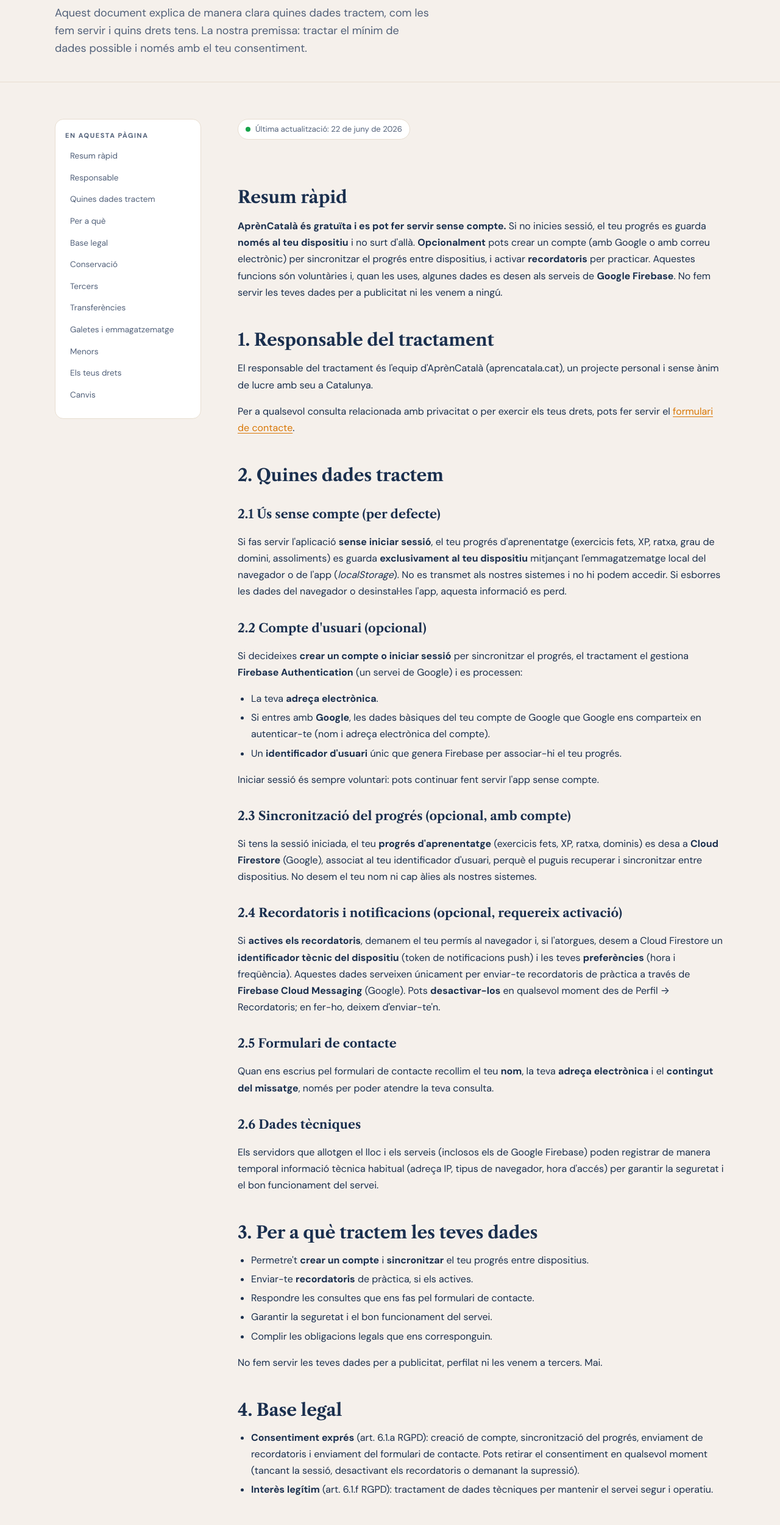
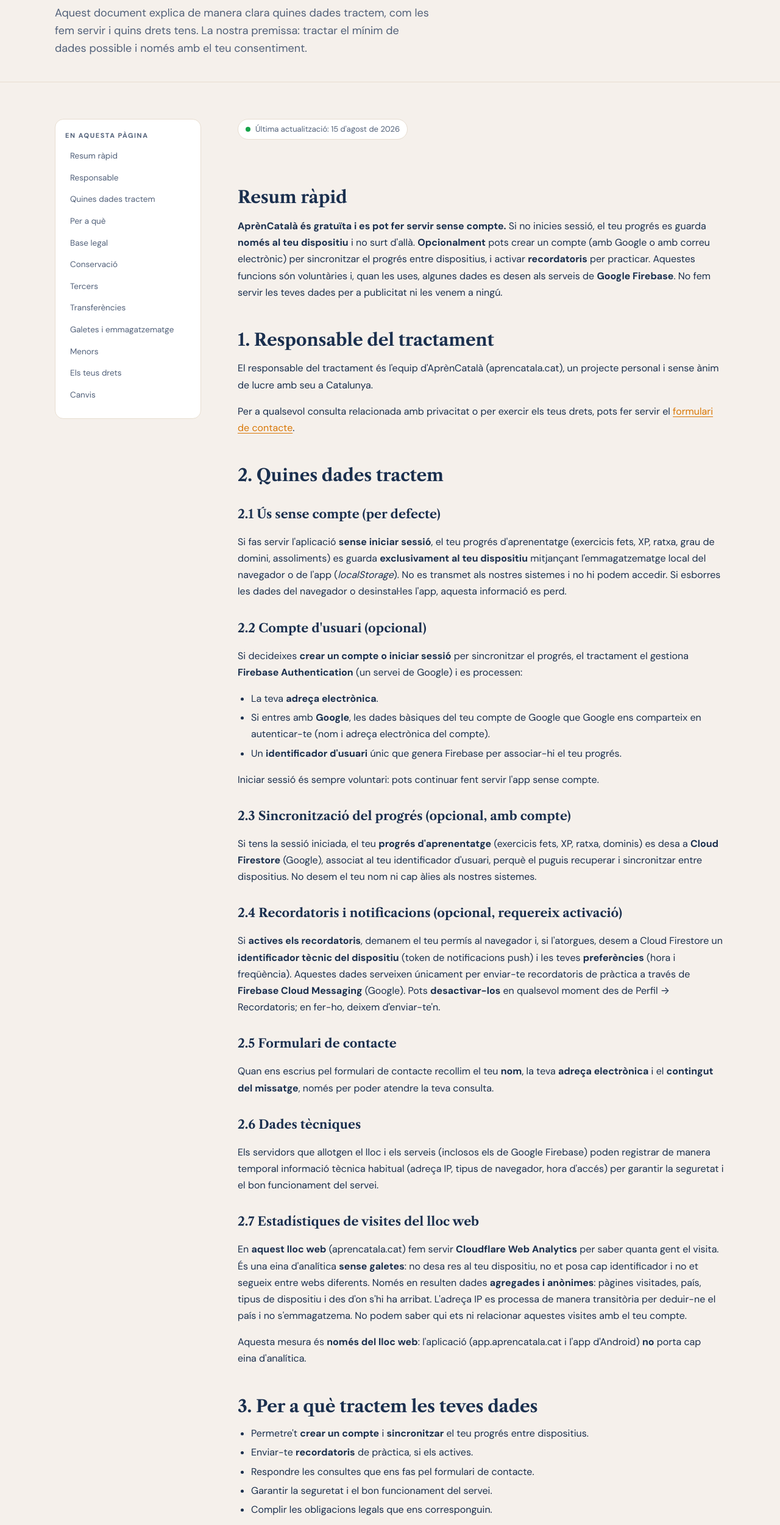
Before and after one commit to ncalbet/aprencatala-web, a plain HTML site: page privacitat.html in a window 1280 px wide. Shown: the part 270-2771 px from the top of the page at 61% size. Drawn offline with nearby package versions, Linux system fonts and the light colour scheme.

Commit message:
Declara l'analítica de visites a la política de privacitat
Nou apartat 2.7, Cloudflare als tercers i a les transferències, i base
legal d'interès legítim. Es fa constar que la mesura és només del lloc
web i que l'app no porta cap analítica, perquè la política també és la
que es declara a Play.

Co-Authored-By: Claude Opus 5 <noreply@anthropic.com>

```diff
--- a/privacitat.html
+++ b/privacitat.html
@@ -60,7 +60,7 @@
       </aside>
 
       <article class="prose reveal">
-        <span class="updated"><span class="dot"></span>Última actualització: 22 de juny de 2026</span>
+        <span class="updated"><span class="dot"></span>Última actualització: 15 d'agost de 2026</span>
 
         <h2 id="resum">Resum ràpid</h2>
         <p><b>AprènCatalà és gratuïta i es pot fer servir sense compte.</b> Si no inicies sessió, el teu progrés es guarda <b>només al teu dispositiu</b> i no surt d'allà. <b>Opcionalment</b> pots crear un compte (amb Google o amb correu electrònic) per sincronitzar el progrés entre dispositius, i activar <b>recordatoris</b> per practicar. Aquestes funcions són voluntàries i, quan les uses, algunes dades es desen als serveis de <b>Google Firebase</b>. No fem servir les teves dades per a publicitat ni les venem a ningú.</p>
@@ -95,6 +95,10 @@
         <h3>2.6 Dades tècniques</h3>
         <p>Els servidors que allotgen el lloc i els serveis (inclosos els de Google Firebase) poden registrar de manera temporal informació tècnica habitual (adreça IP, tipus de navegador, hora d'accés) per garantir la seguretat i el bon funcionament del servei.</p>
 
+        <h3>2.7 Estadístiques de visites del lloc web</h3>
+        <p>En <b>aquest lloc web</b> (aprencatala.cat) fem servir <b>Cloudflare Web Analytics</b> per saber quanta gent el visita. És una eina d'analítica <b>sense galetes</b>: no desa res al teu dispositiu, no et posa cap identificador i no et segueix entre webs diferents. Només en resulten dades <b>agregades i anònimes</b>: pàgines visitades, país, tipus de dispositiu i des d'on s'hi ha arribat. L'adreça IP es processa de manera transitòria per deduir-ne el país i no s'emmagatzema. No podem saber qui ets ni relacionar aquestes visites amb el teu compte.</p>
+        <p>Aquesta mesura és <b>només del lloc web</b>: l'aplicació (app.aprencatala.cat i l'app d'Android) <b>no</b> porta cap eina d'analítica.</p>
+
         <h2 id="finalitats">3. Per a què tractem les teves dades</h2>
         <ul>
           <li>Permetre't <b>crear un compte</b> i <b>sincronitzar</b> el teu progrés entre dispositius.</li>
@@ -108,7 +112,7 @@
         <h2 id="base">4. Base legal</h2>
         <ul>
           <li><b>Consentiment exprés</b> (art. 6.1.a RGPD): creació de compte, sincronització del progrés, enviament de recordatoris i enviament del formulari de contacte. Pots retirar el consentiment en qualsevol moment (tancant la sessió, desactivant els recordatoris o demanant la supressió).</li>
-          <li><b>Interès legítim</b> (art. 6.1.f RGPD): tractament de dades tècniques per mantenir el servei segur i operatiu.</li>
+          <li><b>Interès legítim</b> (art. 6.1.f RGPD): tractament de dades tècniques per mantenir el servei segur i operatiu, i obtenció d'<b>estadístiques agregades de visites</b> del lloc web per entendre'n l'ús i millorar-lo. Com que aquesta mesura no fa servir galetes ni cap emmagatzematge al teu dispositiu, no requereix consentiment previ.</li>
         </ul>
 
         <h2 id="conservacio">5. Quant de temps conservem les dades</h2>
@@ -124,15 +128,16 @@
           <li><b>Google Firebase</b> (Authentication, Cloud Firestore i Cloud Messaging): proporcionen l'autenticació, la sincronització del progrés i l'enviament de notificacions. Actua com a encarregat del tractament. Consulta la <a href="https://firebase.google.com/support/privacy" target="_blank" rel="noopener">privacitat de Firebase</a> i la <a href="https://policies.google.com/privacy" target="_blank" rel="noopener">política de Google</a>.</li>
           <li><b>Google Fonts</b> (fonts.googleapis.com): es carreguen tipografies des dels servidors de Google, que en rep l'adreça IP.</li>
           <li><b>FormSubmit</b> (formsubmit.co): gestiona l'enviament dels missatges del formulari de contacte sense exposar l'adreça pública.</li>
+          <li><b>Cloudflare Web Analytics</b> (cloudflare.com): proporciona les estadístiques agregades de visites del lloc web, sense galetes. Consulta la <a href="https://www.cloudflare.com/privacypolicy/" target="_blank" rel="noopener">política de privacitat de Cloudflare</a>.</li>
           <li><b>Ko-fi</b> (ko-fi.com): enllaç opcional per a donacions voluntàries. Si hi accedeixes, se t'aplica la seva política.</li>
         </ul>
         <p>No cedim les teves dades a tercers per a finalitats pròpies d'aquests, llevat d'obligació legal.</p>
 
         <h2 id="transferencies">7. Transferències internacionals</h2>
-        <p>Alguns d'aquests proveïdors (Google Firebase, Google Fonts, FormSubmit) poden tractar dades en servidors situats <b>fora de l'Espai Econòmic Europeu</b>. En aquests casos, la transferència es fa a l'empara de les <b>clàusules contractuals tipus</b> de la Comissió Europea o d'altres garanties adequades que preveu el RGPD.</p>
+        <p>Alguns d'aquests proveïdors (Google Firebase, Google Fonts, FormSubmit, Cloudflare) poden tractar dades en servidors situats <b>fora de l'Espai Econòmic Europeu</b>. En aquests casos, la transferència es fa a l'empara de les <b>clàusules contractuals tipus</b> de la Comissió Europea o d'altres garanties adequades que preveu el RGPD.</p>
 
         <h2 id="cookies">8. Galetes i emmagatzematge local</h2>
-        <p>El lloc no fa servir galetes de seguiment ni de publicitat. L'aplicació utilitza l'<b>emmagatzematge local</b> del navegador (localStorage / IndexedDB) per guardar el teu progrés i les preferències i, si inicies sessió, per mantenir la sessió oberta de manera segura (Firebase Authentication). Aquesta informació no es comparteix amb finalitats publicitàries.</p>
+        <p>El lloc no fa servir galetes de seguiment ni de publicitat, i tampoc no en fa servir l'eina d'estadístiques de visites descrita a l'apartat 2.7. L'aplicació utilitza l'<b>emmagatzematge local</b> del navegador (localStorage / IndexedDB) per guardar el teu progrés i les preferències i, si inicies sessió, per mantenir la sessió oberta de manera segura (Firebase Authentication). Aquesta informació no es comparteix amb finalitats publicitàries.</p>
 
         <h2 id="menors">9. Menors d'edat</h2>
         <p>L'aplicació està pensada per a un públic adult i no s'adreça específicament a menors de 14 anys. No demanem deliberadament dades de menors. Si ets pare, mare o tutor/a i creus que un menor ens ha facilitat dades sense consentiment, contacta'ns i les eliminarem.</p>
```
